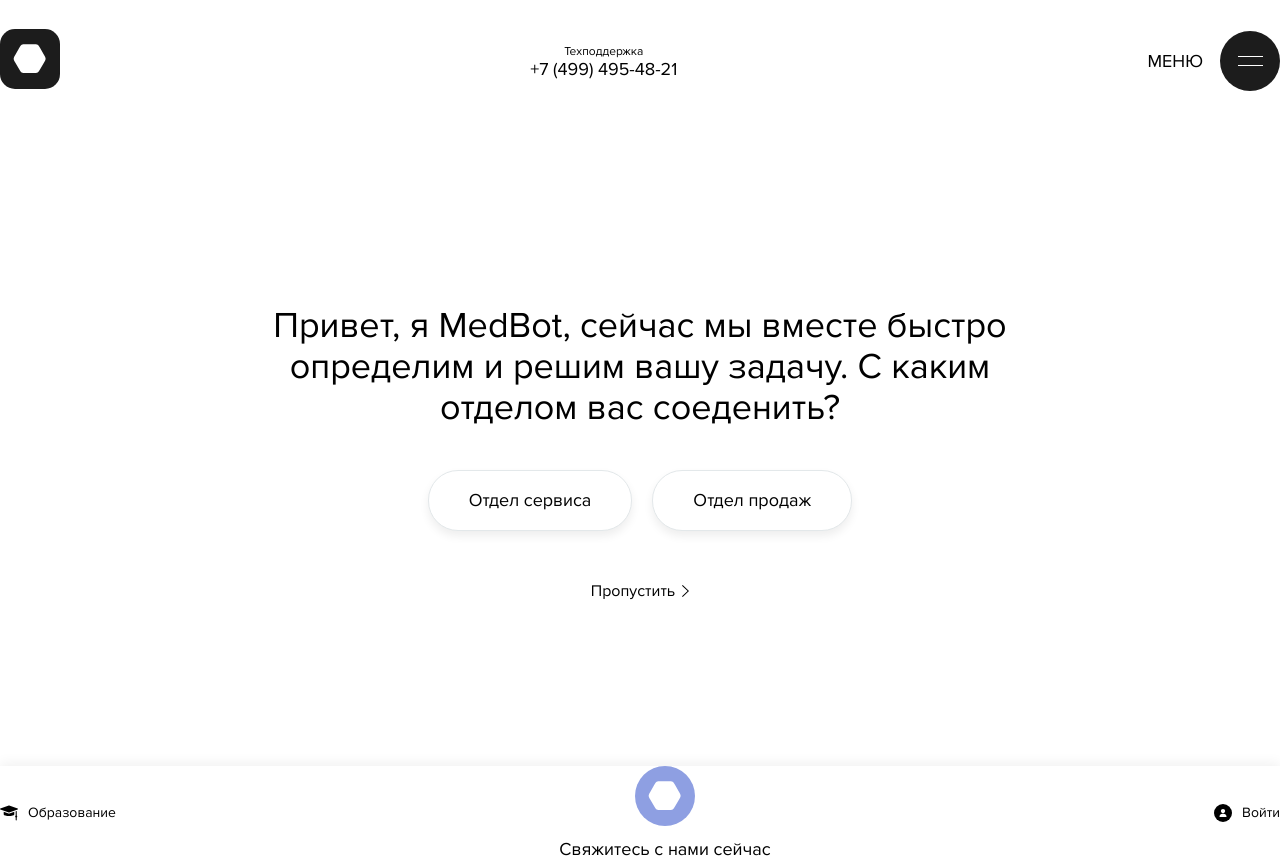
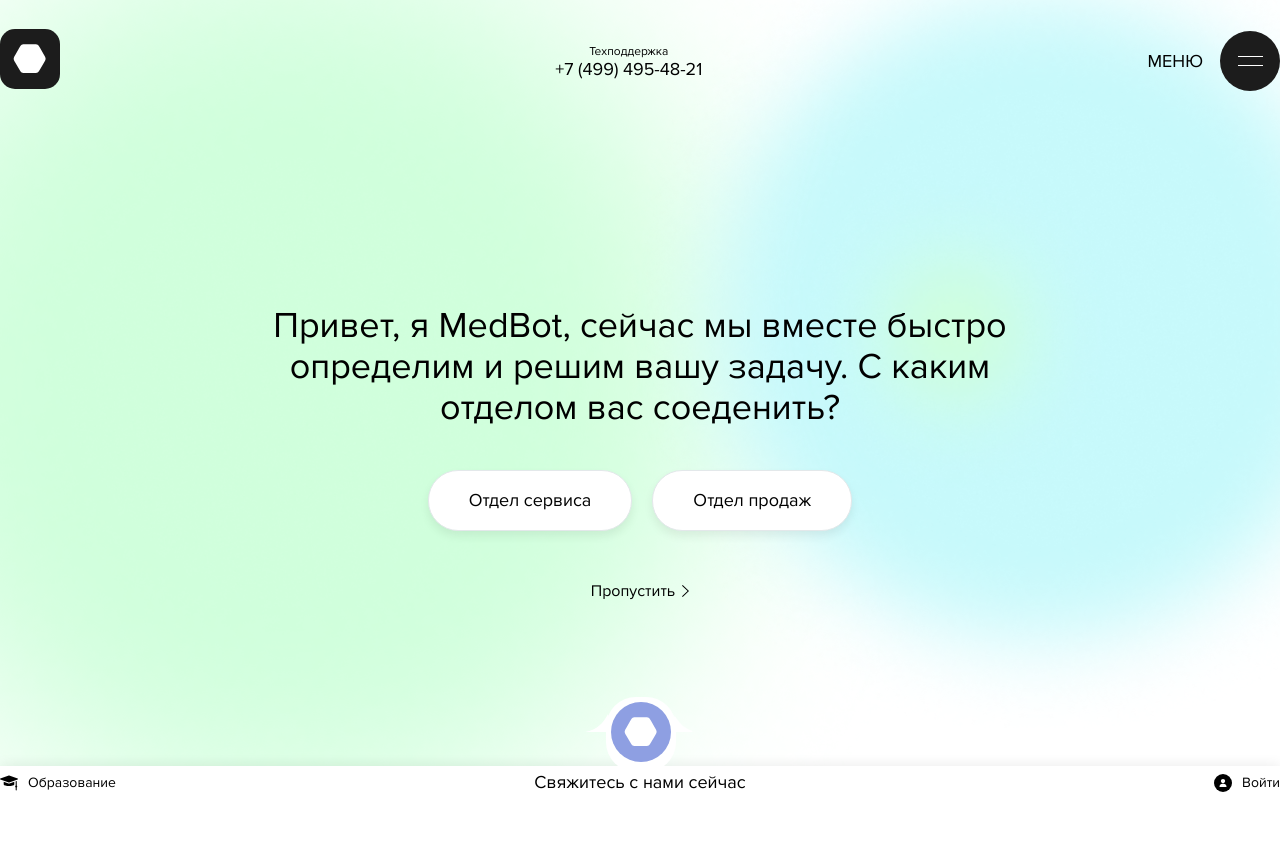
Before and after one commit to H3licoptero/quiz, a website: page index.html in a window 1280 px wide. After the commit the page ends 800 px from the top, so only its background shows below. Drawn offline with Linux system fonts and the light colour scheme; files whose address does not match are found by name.

Commit message:
add bad polygon

```diff
--- a/index.html
+++ b/index.html
@@ -8,8 +8,10 @@
     <link rel="stylesheet" href="style/style.css">
 </head>
 <body>
+    <main class="main">
         <div class="container quiz__container">
             <header class="header quiz__header">
+                <div class="header__container">
                     <div class="logo logo__item">
                         <a class="logo__link" href="index.html"><img src="./img/main-screen/Logo.svg" alt=""></a>
                     </div>
@@ -22,6 +24,7 @@
                         <div class="burger menu__burger">
                             <div class="burger__item burger__item-top"></div>
                             <div class="burger__item burger__item-bottom"></div>
+                        </div>
                     </div>
                 </div>
             </header>
@@ -45,9 +48,9 @@
                     <img class="education__image footer__image" src="./img/main-screen/education-icon.svg" alt="education">
                     <p>Образование</p>
                 </div>
-            <div class="footer__logo-block logo">
-                <a href="index.html" class="logo__link footer__logo"><img src="./img/main-screen/footer-logo.svg" alt="footer-logo"></a>
-                <p class="support__link">Свяжитесь с нами сейчас</p>
+                <div class="footer__logo-block">
+                    <a href="index.html" class="footer__logo-link"><img src="./img/main-screen/footer-logo.svg" alt="footer-logo" class="footer__img"></a>
+                    <a class="support__link">Свяжитесь с нами сейчас</a>
                 </div>
                 <div class="login footer__login">
                     <img class="user__image footer__image" src="./img/main-screen/userlogo.svg" alt="user">
@@ -55,5 +58,6 @@
                 </div>
             </div>
         </footer>
+    </main>
 </body>
 </html>
--- a/sass/templates/_footer.sass
+++ b/sass/templates/_footer.sass
@@ -4,10 +4,13 @@
         justify-content: flex-end
         background-color: $white
         box-shadow: 0px -3px 12px rgba(0, 0, 0, 0.06)
+        height: 100px
 .footer
     &__container
         display: flex
         justify-content: space-between
+        align-items: center
+        height: 100%
     &__education, &__login
         display: flex
         align-items: center
@@ -15,9 +18,38 @@
     &__image
         margin-right: 10px
     &__logo-block
-        display: flex
-        flex-direction: column
-        align-items: center
-.footer__logo
-    margin-bottom: 9px
-    border-radius: 35px
+        position: relative
+    &__logo-link
+        position: absolute
+        top: -75px
+        left: 72px
+        z-index: 1
+        background-color: $white
+        padding: 5px
+        border-radius: 30px 30px
+    &__logo-link::before
+        position: absolute
+        content: ''
+        background-image: url('../../img/main-screen/polygon-left.svg')
+        background-repeat: no-repeat
+        left: -21px
+        top: 17px
+        width: 70px
+        height: 70px
+        z-index: -1
+    &__logo-link::after
+        position: absolute
+        content: ''
+        background-image: url('../../img/main-screen/polygon-left.svg')
+        background-repeat: no-repeat
+        right: -21px
+        top: 17px
+        width: 70px
+        height: 70px
+        z-index: -1
+        border-radius: 50%
+        transform: scaleX(-1)
+.support
+    &__link
+        margin: auto
+        margin-right: 50px
--- a/sass/templates/_header.sass
+++ b/sass/templates/_header.sass
@@ -5,11 +5,17 @@
         margin-top: 29px
         margin-bottom: 212px
 .header
+    &__container
+        display: flex
+        max-width: 1530px
+        width: 100%
+        justify-content: space-between
     &__info
         display: flex
         flex-direction: column
         justify-content: center
         align-items: center
+        margin-left: 50px
     &__menu
         display: flex
         align-items: center
--- a/sass/templates/_main.sass
+++ b/sass/templates/_main.sass
@@ -7,6 +7,15 @@
         flex-direction: column
         align-items: center
         margin-bottom: 165px
+.main
+    display: flex
+    flex-direction: column
+    position: relative
+    height: 100vh
+    background-image: url('../../img/main-screen/bg.png')
+    background-repeat: no-repeat
+    background-size: cover
+    background-position: center center
 .content
     &__text
         font-size: 36px
```
Also changed, not shown: img/main-screen/Ellipse 102.png (deleted), img/main-screen/bg.png (added), img/main-screen/left-blue-round.png (deleted), img/main-screen/left-greeen-round.png (renamed from img/main-screen/right-greeen-round.png), img/main-screen/little-green-round.png (renamed from img/main-screen/Ellipse 101.png), img/main-screen/polygon-left.svg (added), img/main-screen/polygon-rightsvg.svg (added), img/main-screen/right-blue-round.png (added), style/style.css. Lines whose indentation alone changed are shown as unchanged.
